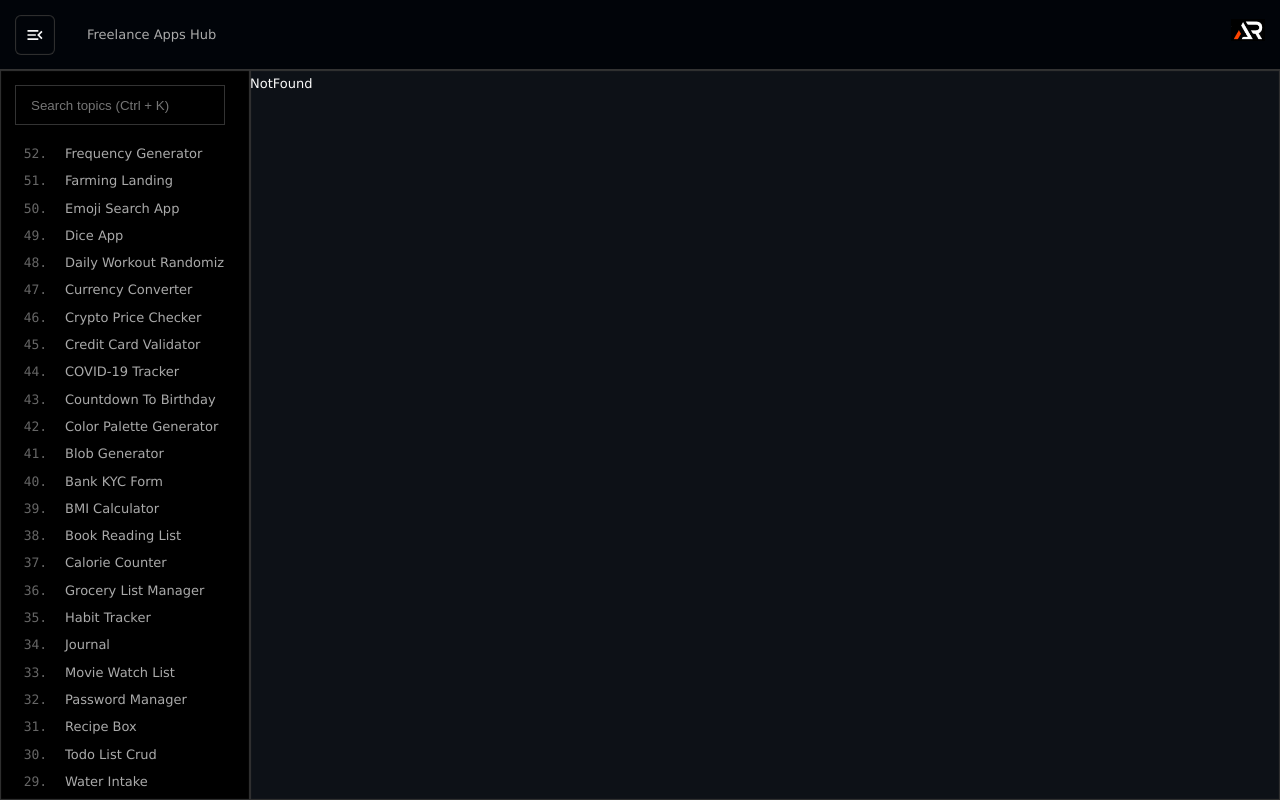
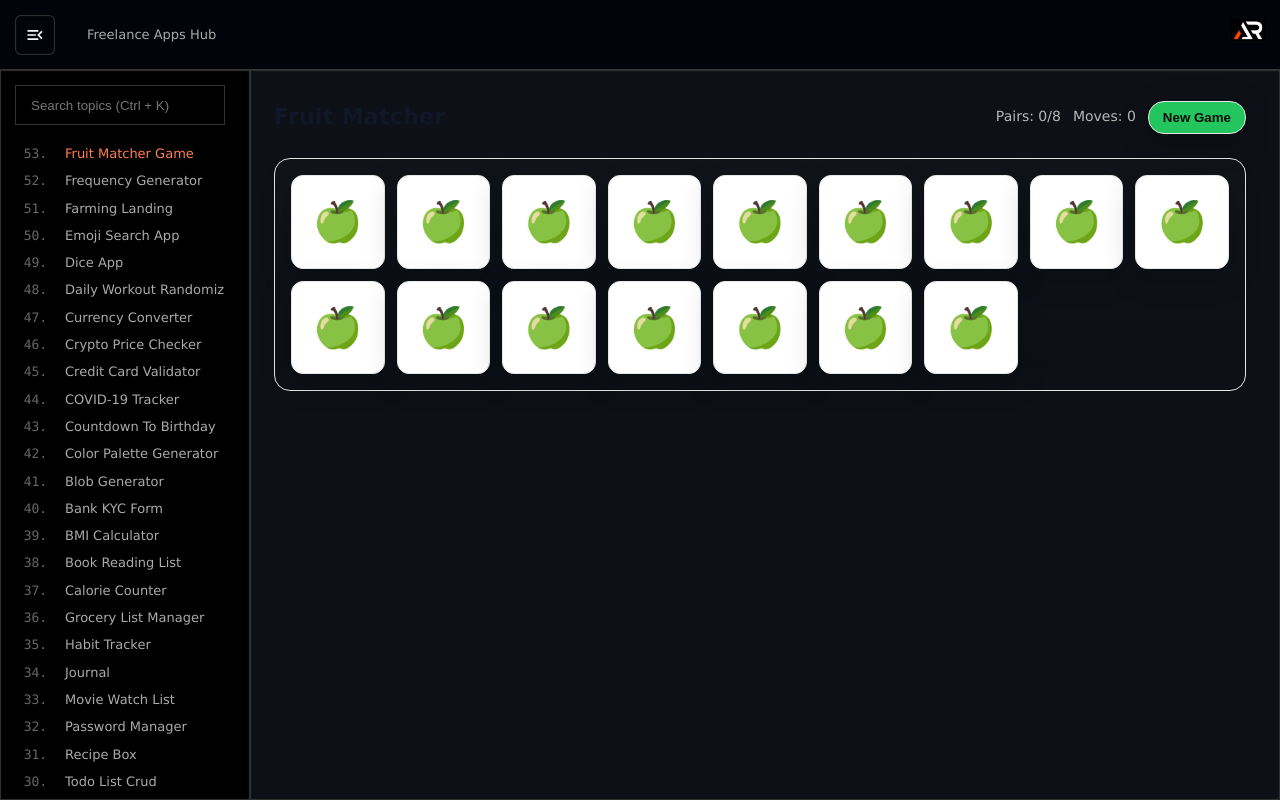
Before and after one commit to bougnaboy/react-mini-suite, a React (Vite) app: page /freelance-apps-hub/fruit-matcher-game in a window 1280 px wide. Built offline with nearby package versions, Linux system fonts and the light colour scheme.

Commit message:
added project Fruit Matcher

```diff
--- a/src/App.jsx
+++ b/src/App.jsx
@@ -16,6 +16,7 @@ import 'react-toastify/dist/ReactToastify.css';
 /* Pages */
 const Home = lazy(() => import('./pages/home'));
 
+const FruitMatcherGame = lazy(() => import("./pages/apps/fruitMatcherGame"));
 const FrequencyGenerator = lazy(() => import("./pages/apps/frequencyGenerator"));
 const FarmingLanding = lazy(() => import("./pages/apps/farmingLanding"));
 const EmojiSearchApp = lazy(() => import("./pages/apps/emojiSearchApp"));
@@ -118,6 +119,7 @@ const App = () => {
                                 <Route path="/" element={<Navigate to="/home" />} />
                                 <Route path="/home" element={<Home />} />
 
+                                <Route path="/fruit-matcher-game" element={<FruitMatcherGame />} />
                                 <Route path="/frequency-generator" element={<FrequencyGenerator />} />
                                 <Route path="/farming-landing" element={<FarmingLanding />} />
                                 <Route path="/emoji-search-app" element={<EmojiSearchApp />} />
--- a/src/components/navList/index.jsx
+++ b/src/components/navList/index.jsx
@@ -141,6 +141,7 @@ const NavListCore = () => {
             <ol className="navlinksWrapper" id="navlinksWrapper" ref={wrapperRef} reversed>
                 {/* <li><NavLink to="/home" title="Home" className={"home"}>Home</NavLink></li> */}
 
+                <li><NavLink to="/fruit-matcher-game" title="Fruit Matcher Game">Fruit Matcher Game</NavLink></li>
                 <li> <NavLink to="/frequency-generator" title="Frequency Generator">Frequency Generator</NavLink></li>
                 <li><NavLink to="/farming-landing" title="Farming Landing">Farming Landing</NavLink></li>
                 <li><NavLink to="/emoji-search-app" title="Emoji Search App">Emoji Search App</NavLink></li>
--- /dev/null
+++ b/src/pages/apps/fruitMatcherGame/index.jsx
@@ -0,0 +1,125 @@
+import React, { useEffect, useMemo, useState } from "react";
+import { Styled } from "./styled";
+
+// 8 fruit pairs → 16 cards (4x4)
+const FRUITS = ["🍎", "🍌", "🍇", "🍉", "🍓", "🍍", "🍑", "🍐"];
+
+function makeShuffledDeck() {
+    // duplicate & flatten
+    const base = FRUITS.flatMap((f) => [{ f }, { f }]);
+    // add ids
+    const withIds = base.map((c, i) => ({ id: `${c.f}-${i}-${Math.random().toString(36).slice(2, 7)}`, f: c.f, matched: false, flipped: false }));
+    // Fisher-Yates
+    for (let i = withIds.length - 1; i > 0; i--) {
+        const j = Math.floor(Math.random() * (i + 1));
+        [withIds[i], withIds[j]] = [withIds[j], withIds[i]];
+    }
+    return withIds;
+}
+
+const LS_KEY = "fruitMatcher_bestMoves";
+
+const FruitMatcherGame = () => {
+    const [deck, setDeck] = useState(() => makeShuffledDeck());
+    const [firstPick, setFirstPick] = useState(null); // index
+    const [lock, setLock] = useState(false);
+    const [moves, setMoves] = useState(0);
+    const matchedCount = useMemo(() => deck.filter(c => c.matched).length / 2, [deck]);
+    const bestMoves = useMemo(() => {
+        try { return Number(localStorage.getItem(LS_KEY)) || null; } catch { return null; }
+    }, [deck]); // simple re-read on game changes (cheap)
+
+    useEffect(() => {
+        if (matchedCount === FRUITS.length && moves > 0) {
+            try {
+                const prev = Number(localStorage.getItem(LS_KEY)) || Infinity;
+                if (moves < prev) localStorage.setItem(LS_KEY, String(moves));
+            } catch { }
+        }
+    }, [matchedCount, moves]);
+
+    const resetGame = () => {
+        setDeck(makeShuffledDeck());
+        setFirstPick(null);
+        setMoves(0);
+        setLock(false);
+    };
+
+    const handleFlip = (idx) => {
+        if (lock) return;
+        const card = deck[idx];
+        if (card.flipped || card.matched) return;
+
+        const next = deck.slice();
+        next[idx] = { ...card, flipped: true };
+        setDeck(next);
+
+        if (firstPick === null) {
+            setFirstPick(idx);
+            return;
+        }
+
+        // second pick
+        setLock(true);
+        setMoves((m) => m + 1);
+
+        const a = next[firstPick];
+        const b = next[idx];
+        if (a.f === b.f) {
+            // match
+            setTimeout(() => {
+                const upd = next.slice();
+                upd[firstPick] = { ...a, matched: true };
+                upd[idx] = { ...b, matched: true };
+                setDeck(upd);
+                setFirstPick(null);
+                setLock(false);
+            }, 250);
+        } else {
+            // no match → flip back
+            setTimeout(() => {
+                const upd = next.slice();
+                upd[firstPick] = { ...a, flipped: false };
+                upd[idx] = { ...b, flipped: false };
+                setDeck(upd);
+                setFirstPick(null);
+                setLock(false);
+            }, 650);
+        }
+    };
+
+    return (
+        <Styled.Wrapper>
+            <Styled.Header>
+                <div className="title">Fruit Matcher</div>
+                <div className="meta">
+                    <span>Pairs: {matchedCount}/{FRUITS.length}</span>
+                    <span>Moves: {moves}</span>
+                    {bestMoves !== null && <span>Best: {bestMoves}</span>}
+                </div>
+                <div className="actions">
+                    <button onClick={resetGame} aria-label="Start a new game">New Game</button>
+                </div>
+            </Styled.Header>
+
+            <Styled.Grid>
+                {deck.map((card, idx) => (
+                    <Styled.Card
+                        key={card.id}
+                        onClick={() => handleFlip(idx)}
+                        $flipped={card.flipped || card.matched}
+                        $matched={card.matched}
+                        aria-label={card.matched ? "Matched" : card.flipped ? card.f : "Hidden card"}
+                    >
+                        <div className="inner">
+                            <div className="front">{card.f}</div>
+                            <div className="back">🍏</div>
+                        </div>
+                    </Styled.Card>
+                ))}
+            </Styled.Grid>
+        </Styled.Wrapper>
+    );
+};
+
+export default FruitMatcherGame;
--- /dev/null
+++ b/src/pages/apps/fruitMatcherGame/styled.js
@@ -0,0 +1,118 @@
+import styled from "styled-components";
+
+const cardBg = "var(--card, #111)";
+const text = "var(--text, #e9e9e9)";
+const muted = "var(--muted, #b7b7b7)";
+const border = "var(--border, #222)";
+const accent = "var(--accent, #22c55e)";
+const radius = "var(--radius, 16px)";
+const shadow = "var(--shadow, 0 8px 30px rgba(0,0,0,0.25))";
+
+export const Styled = {
+    Wrapper: styled.div`
+        max-width: var(--maxw, 1100px);
+        margin: 0 auto;
+        padding: 24px;
+        color: ${text};
+    `,
+
+    Header: styled.header`
+        display: grid;
+        grid-template-columns: 1fr auto auto;
+        align-items: center;
+        gap: 12px;
+        margin-bottom: 18px;
+
+        .title {
+            font-size: 22px;
+            font-weight: 600;
+            letter-spacing: 0.3px;
+        }
+
+        .meta {
+            display: flex;
+            gap: 12px;
+            color: ${muted};
+            font-size: 14px;
+        }
+
+        .actions button {
+            background: ${accent};
+            color: #0b0b0b;
+            border: 1px solid ${border};
+            padding: 8px 14px;
+            border-radius: ${radius};
+            font-weight: 600;
+            cursor: pointer;
+            box-shadow: ${shadow};
+        }
+
+        @media (max-width: 640px) {
+            grid-template-columns: 1fr;
+            .actions {
+                order: 3;
+            }
+            .meta {
+                order: 2;
+            }
+        }
+    `,
+
+    Grid: styled.div`
+        display: grid;
+        gap: 12px;
+        grid-template-columns: repeat(auto-fit, minmax(90px, 1fr));
+        background: linear-gradient(
+            180deg,
+            rgba(255, 255, 255, 0.02),
+            rgba(255, 255, 255, 0)
+        );
+        border: 1px solid ${border};
+        border-radius: ${radius};
+        padding: 16px;
+    `,
+
+    // Use transient props ($flipped, $matched) to avoid DOM prop warnings
+    Card: styled.button`
+        position: relative;
+        width: 100%;
+        aspect-ratio: 1 / 1;
+        border: 1px solid ${border};
+        border-radius: calc(${radius} - 4px);
+        background: ${cardBg};
+        perspective: 800px;
+        cursor: pointer;
+        outline: none;
+        box-shadow: ${shadow};
+
+        .inner {
+            position: absolute;
+            inset: 0;
+            border-radius: inherit;
+            transform-style: preserve-3d;
+            transition: transform 0.35s ease;
+            transform: rotateY(${(p) => (p.$flipped ? 180 : 0)}deg);
+        }
+
+        .front,
+        .back {
+            position: absolute;
+            inset: 0;
+            display: grid;
+            place-items: center;
+            font-size: clamp(28px, 4.5vw, 40px);
+            backface-visibility: hidden;
+            border-radius: inherit;
+        }
+
+        .back {
+            color: ${muted};
+        }
+
+        .front {
+            transform: rotateY(180deg);
+            /* slight highlight on matched */
+            box-shadow: ${(p) => (p.$matched ? "0 0 0 2px " + accent : "none")};
+        }
+    `,
+};
```
